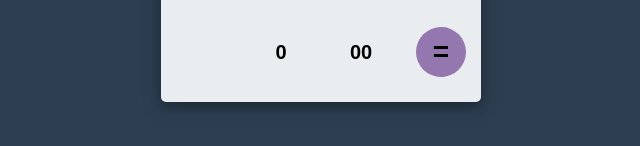
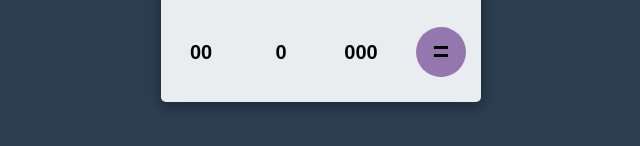
Before and after one commit to 0xNaim/Simple-Calculator, a plain HTML site: page index.html in a window 1280 px wide. Shown: the part 486-632 px from the top of the page, 319-959 px from the left. Drawn offline with Linux system fonts and the light colour scheme.

Commit message:
some future updated

```diff
--- a/index.html
+++ b/index.html
@@ -34,9 +34,9 @@
 					<button class="number number-hover" id="2">2</button>
 					<button class="number number-hover" id="3">3</button>
 					<button class="operator" id="+">+</button>
-					<button class="empty" id="."></button>
+					<button class="number number-hover" id="00">00</button>
 					<button class="number number-hover" id="0">0</button>
-					<button class="number number-hover" id="00">00</button>
+					<button class="number number-hover" id="000">000</button>
 					<button class="operator" id="=">=</button>
 				</div>
 			</div>
```
